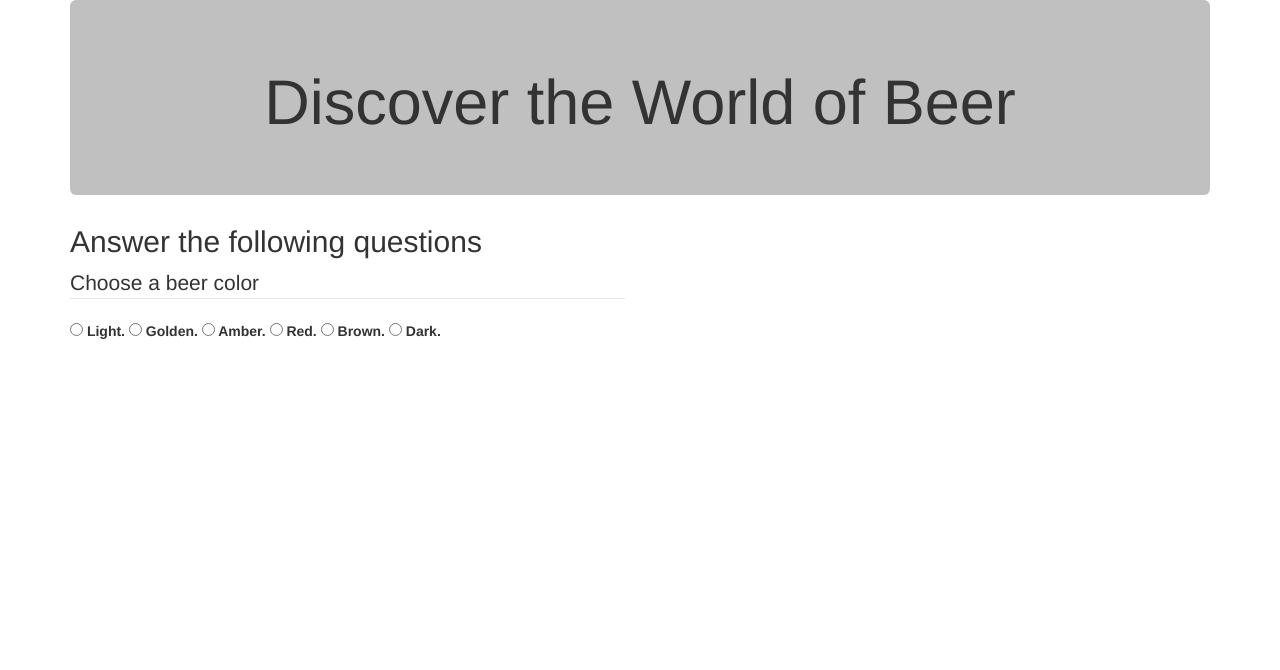
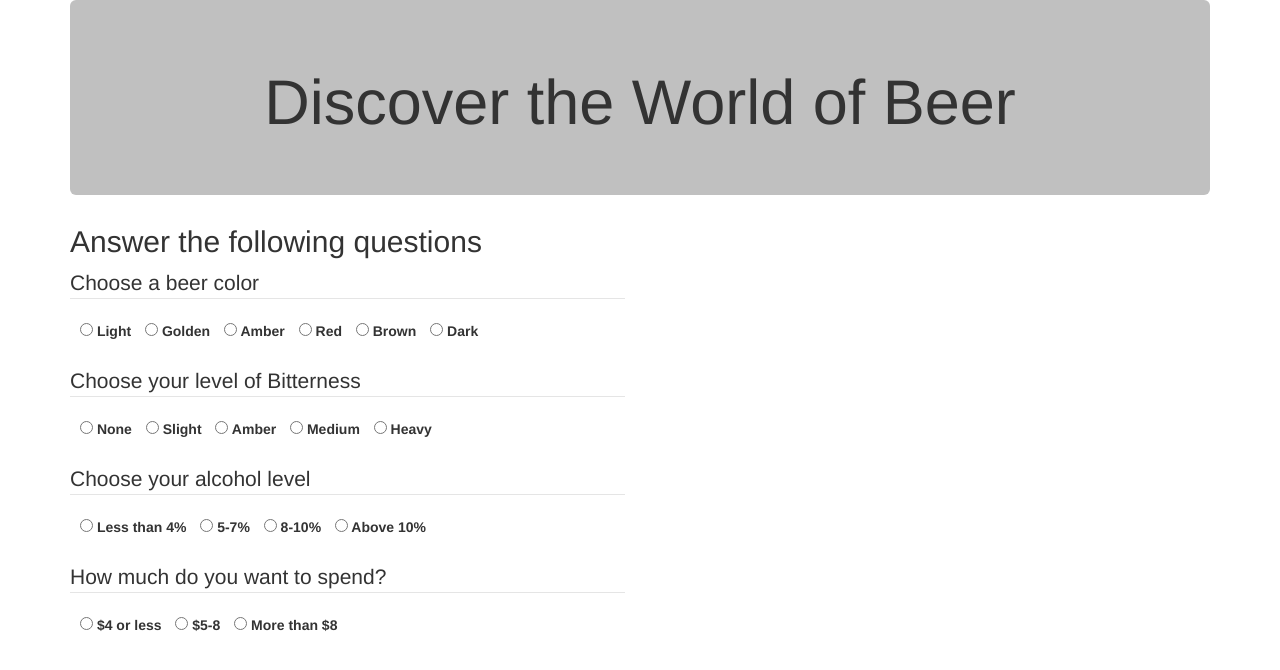
Before and after one commit to pnapper/beer-world, a plain HTML site: page index.html in a window 1280 px wide. Drawn offline with nearby package versions, Linux system fonts and the light colour scheme.

Commit message:
create additional html for more questions and additional css styling.

```diff
--- a/css/styles.css
+++ b/css/styles.css
@@ -2,3 +2,6 @@
   text-align: center;
   background-color: silver;
 }
+input[type="radio"]{
+  margin-left:10px;
+}
--- a/index.html
+++ b/index.html
@@ -21,29 +21,89 @@
         <div class="form-check">
           <label class="form-check-label">
             <input type="radio" class="form-check-input" name="color" id="optionsRadios2" value="light">
-            Light.
+            Light
           </label>
           <label class="form-check-label">
             <input type="radio" class="form-check-input" name="color" id="optionsRadios2" value="golden">
-            Golden.
+            Golden
           </label>
           <label class="form-check-label">
             <input type="radio" class="form-check-input" name="color" id="optionsRadios2" value="amber">
-            Amber.
+            Amber
           </label>
           <label class="form-check-label">
             <input type="radio" class="form-check-input" name="color" id="optionsRadios2" value="red">
-            Red.
+            Red
           </label>
           <label class="form-check-label">
             <input type="radio" class="form-check-input" name="color" id="optionsRadios2" value="brown">
-            Brown.
+            Brown
           </label>
           <label class="form-check-label">
             <input type="radio" class="form-check-input" name="color" id="optionsRadios2" value="dark">
-            Dark.
+            Dark
           </label>
         </div>
+        <br>
+        <legend>Choose your level of Bitterness</legend>
+            <div class="form-check">
+              <label class="form-check-label">
+                <input type="radio" class="form-check-input" name="bitter" id="optionsRadios2" value="none">
+                None
+              </label>
+              <label class="form-check-label">
+                <input type="radio" class="form-check-input" name="bitter" id="optionsRadios2" value="slight">
+                Slight
+              </label>
+              <label class="form-check-label">
+                <input type="radio" class="form-check-input" name="bitter" id="optionsRadios2" value="amber">
+                Amber
+              </label>
+              <label class="form-check-label">
+                <input type="radio" class="form-check-input" name="bitter" id="optionsRadios2" value="medium">
+                Medium
+              </label>
+              <label class="form-check-label">
+                <input type="radio" class="form-check-input" name="bitter" id="optionsRadios2" value="heavy">
+                Heavy
+              </label>
+            </div>
+            <br>
+            <legend>Choose your alcohol level</legend>
+            <div class="form-check">
+              <label class="form-check-label">
+                <input type="radio" class="form-check-input" name="drunk" id="optionsRadios2" value="Less than 4%">
+                Less than 4%
+              </label>
+              <label class="form-check-label">
+                <input type="radio" class="form-check-input" name="drunk" id="optionsRadios2" value="5-7%">
+                5-7%
+              </label>
+              <label class="form-check-label">
+                <input type="radio" class="form-check-input" name="drunk" id="optionsRadios2" value="8-10%">
+                8-10%
+              </label>
+              <label class="form-check-label">
+                <input type="radio" class="form-check-input" name="drunk" id="optionsRadios2" value="Above 10%">
+                Above 10%
+              </label>
+            </div>
+            <br>
+            <legend>How much do you want to spend?</legend>
+            <div class="form-check">
+              <label class="form-check-label">
+                <input type="radio" class="form-check-input" name="price" id="optionsRadios2" value="$4 or less">
+                $4 or less
+              </label>
+              <label class="form-check-label">
+                <input type="radio" class="form-check-input" name="price" id="optionsRadios2" value="$5-8">
+                $5-8
+              </label>
+              <label class="form-check-label">
+                <input type="radio" class="form-check-input" name="price" id="optionsRadios2" value="More than $8">
+                More than $8
+              </label>
+            </div>
 
 
 
```
